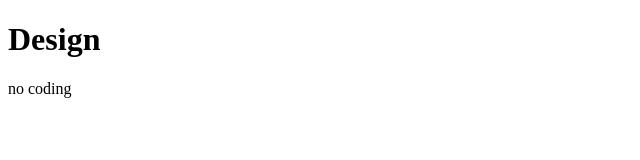
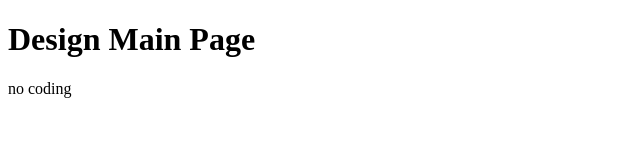
Before and after one commit to dmsrudp/design, a plain HTML site: page index.html in a window 1280 px wide. Shown: the whole page, without its empty margins (0-640 px from the left). Drawn offline with Linux system fonts and the light colour scheme.

Commit message:
main page 생성

```diff
--- a/index.html
+++ b/index.html
@@ -6,7 +6,7 @@
   <title>Design</title>
 </head>
 <body>
-  <h1>Design</h1>
+  <h1>Design Main Page</h1>
   <div>no coding</div>
 </body>
 </html>
```
